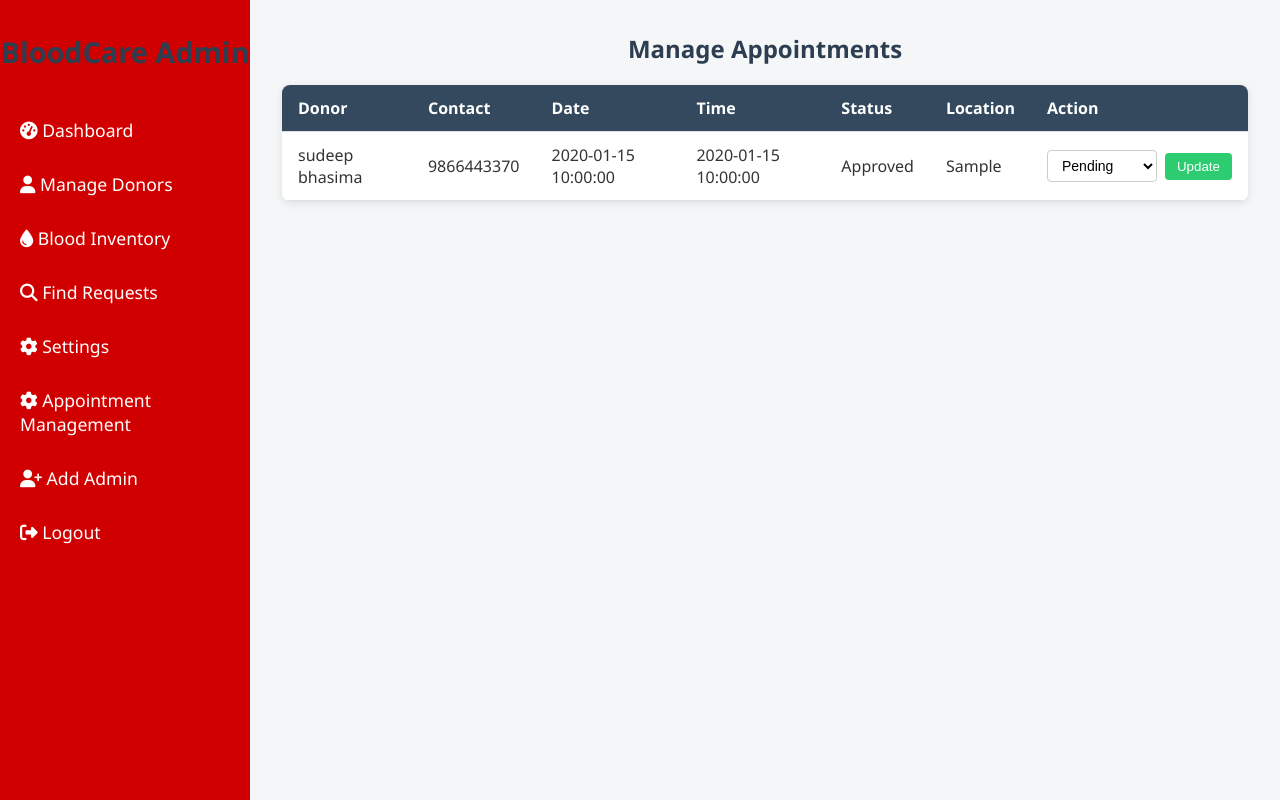
After one commit to Sudip14/blood-bank-management-system, a PHP site: page /admin_appointments.php in a window 1280 px wide. The commit adds this page. Run offline with PHP 8.4, Linux system fonts and the light colour scheme; the visitor is signed in with stand-in values (Sample User, id 1); data comes from the database, SQL or seed files in the repository; tables that the repository leaves empty or names only in its code hold one stand-in row (values such as "Sample post").

```diff
--- /dev/null
+++ b/admin_appointments.php
@@ -0,0 +1,236 @@
+<?php
+include 'connection.php';
+session_start();
+
+if (!isset($_SESSION['admin_id'])) {
+    header("Location: login.php");
+    exit();
+}
+
+// Update appointment status securely
+if (isset($_POST['update_status'])) {
+    $id = $_POST['id'];
+    $status = $_POST['status'];
+
+    $stmt = $con->prepare("UPDATE appointments SET status = ? WHERE id = ?");
+    $stmt->bind_param("si", $status, $id);
+
+    if ($stmt->execute()) {
+        header("Location: " . $_SERVER['PHP_SELF']);
+        exit;
+    } else {
+        echo "<p style='color:red;'>Error updating status: " . htmlspecialchars($stmt->error) . "</p>";
+    }
+    $stmt->close();
+}
+
+// Fetch all appointments with donor info
+$result = mysqli_query($con, "
+    SELECT a.*, d.name, d.contact
+    FROM appointments a
+    JOIN doners d ON a.doners_id = d.id
+    ORDER BY a.appointment_date
+");
+
+if (!$result) {
+    die("<p style='color:red;'>Error fetching appointments: " . htmlspecialchars(mysqli_error($con)) . "</p>");
+}
+?>
+<!DOCTYPE html>
+<html lang="en">
+<head>
+    <meta charset="UTF-8">
+    <title>Manage Appointments | BloodCare Admin</title>
+    <link rel="stylesheet" href="https://cdnjs.cloudflare.com/ajax/libs/font-awesome/6.4.0/css/all.min.css">
+    <style>
+        * {
+            margin: 0;
+            padding: 0;
+            box-sizing: border-box;
+        }
+        body {
+            font-family: 'Segoe UI', Tahoma, Geneva, Verdana, sans-serif;
+            background-color: #f4f6f8;
+            color: #333;
+        }
+
+        /* Sidebar */
+        .sidebar {
+            width: 250px;
+            background: #d10000;
+            color: #fff;
+            position: fixed;
+            height: 100%;
+            padding-top: 2rem;
+        }
+        .sidebar h2 {
+            text-align: center;
+            margin-bottom: 2rem;
+            font-size: 1.8rem;
+        }
+        .sidebar ul {
+            list-style: none;
+        }
+        .sidebar ul li {
+            padding: 15px 20px;
+        }
+        .sidebar ul li a {
+            color: #fff;
+            text-decoration: none;
+            font-size: 1.1rem;
+            display: block;
+        }
+        .sidebar ul li:hover {
+            background: #a50000;
+        }
+
+        /* Main Content */
+        .main-content {
+            margin-left: 250px;
+            padding: 2rem;
+        }
+
+        h2 {
+            text-align: center;
+            color: #2c3e50;
+            margin-bottom: 20px;
+        }
+
+        table {
+            width: 100%;
+            border-collapse: collapse;
+            background-color: #fff;
+            box-shadow: 0 2px 8px rgba(0,0,0,0.1);
+            border-radius: 8px;
+            overflow: hidden;
+        }
+
+        th, td {
+            padding: 12px 16px;
+            text-align: left;
+            border-bottom: 1px solid #e0e0e0;
+        }
+
+        th {
+            background-color: #34495e;
+            color: #fff;
+            font-weight: 600;
+        }
+
+        tr:hover {
+            background-color: #f9f9f9;
+        }
+
+        form {
+            display: flex;
+            gap: 8px;
+            align-items: center;
+        }
+
+        select {
+            padding: 6px 10px;
+            border-radius: 4px;
+            border: 1px solid #ccc;
+            background-color: #fff;
+            font-size: 14px;
+        }
+
+        input[type="submit"] {
+            padding: 6px 12px;
+            background-color: #2ecc71;
+            color: white;
+            border: none;
+            border-radius: 4px;
+            cursor: pointer;
+            font-weight: 500;
+            transition: background-color 0.3s ease;
+        }
+
+        input[type="submit"]:hover {
+            background-color: #27ae60;
+        }
+
+        @media (max-width: 768px) {
+            .sidebar {
+                width: 200px;
+            }
+            .main-content {
+                margin-left: 200px;
+            }
+        }
+
+        @media (max-width: 576px) {
+            .sidebar {
+                position: relative;
+                width: 100%;
+                height: auto;
+                display: flex;
+                justify-content: center;
+            }
+            .main-content {
+                margin-left: 0;
+            }
+        }
+    </style>
+</head>
+<body>
+
+<!-- Sidebar Navigation -->
+<div class="sidebar">
+    <h2>BloodCare Admin</h2>
+    <ul>
+        <li><a href="admin_dashboard.php"><i class="fas fa-tachometer-alt"></i> Dashboard</a></li>
+        <li><a href="manage_donors.php"><i class="fas fa-user"></i> Manage Donors</a></li>
+        <li><a href="blood_inventory.php"><i class="fas fa-tint"></i> Blood Inventory</a></li>
+        <li><a href="finds_requests.php"><i class="fas fa-search"></i> Find Requests</a></li>
+        <li><a href="admin_update.php"><i class="fas fa-cog"></i> Settings</a></li>
+        <li><a href="admin_appointments.php"><i class="fas fa-cog"></i> Appointment Management</a></li>
+        <li><a href="admin_register.php"><i class="fas fa-user-plus"></i> Add Admin</a></li>
+        <li><a href="admin_logout.php"><i class="fas fa-sign-out-alt"></i> Logout</a></li>
+    </ul>
+</div>
+
+<!-- Main Content -->
+<div class="main-content">
+    <h2>Manage Appointments</h2>
+    <table>
+        <tr>
+            <th>Donor</th>
+            <th>Contact</th>
+            <th>Date</th>
+            <th>Time</th>
+            <th>Status</th>
+            <th>Location</th>
+            <th>Action</th>
+        </tr>
+
+        <?php while ($row = mysqli_fetch_assoc($result)) { ?>
+        <tr>
+            <td><?= htmlspecialchars($row['name']) ?></td>
+            <td><?= htmlspecialchars($row['contact']) ?></td>
+            <td><?= htmlspecialchars($row['appointment_date']) ?></td>
+            <td><?= htmlspecialchars($row['appointment_time']) ?></td>
+            <td><?= htmlspecialchars($row['status']) ?></td>
+            <td><?= htmlspecialchars($row['location']) ?></td>
+            <td>
+                <form method="POST">
+                    <input type="hidden" name="id" value="<?= $row['id'] ?>">
+                    <select name="status">
+                        <?php
+                        $statuses = ['Pending', 'Confirmed', 'Completed', 'Cancelled'];
+                        foreach ($statuses as $s) {
+                            $selected = ($row['status'] === $s) ? 'selected' : '';
+                            echo "<option value=\"$s\" $selected>$s</option>";
+                        }
+                        ?>
+                    </select>
+                    <input type="submit" name="update_status" value="Update">
+                </form>
+            </td>
+        </tr>
+        <?php } ?>
+    </table>
+</div>
+
+</body>
+</html>
--- a/admin_dashboard.php
+++ b/admin_dashboard.php
@@ -182,6 +182,7 @@ if (isset($_SESSION['admin_id'])) {
             <li><a href="blood_inventory.php"><i class="fas fa-tint"></i> Blood Inventory</a></li>
             <li><a href="finds_requests.php"><i class="fas fa-search"></i> Find Requests</a></li>
             <li><a href="admin_update.php"><i class="fas fa-cog"></i> Settings</a></li>
+            <li><a href="admin_appointments.php"><i class="fas fa-cog"></i> Appointment Management</a></li>
             <li><a href="admin_register.php"> <i class="fa-solid fa-user">+</i>Add New Admin</a></li>
             <li><a href="admin_logout.php"><i class="fas fa-sign-out-alt"></i> Logout</a></li>
         </ul>
--- a/index.php
+++ b/index.php
@@ -236,7 +236,10 @@ document.getElementById('bellBtn').addEventListener('click', function(e) {
             $conn->close();
             ?>
         </div>
-        <a href="register.php" class="cta-btn">Become a Donor</a>
+<a href="<?php
+    echo isset($_SESSION['donor_id']) ? 'book_appointment.php' : 'login.php';
+?>" class="cta-btn">Book Appointment</a>
+
     </div>
 </section>
 
--- a/login_process.php
+++ b/login_process.php
@@ -34,9 +34,11 @@ if ($_SERVER["REQUEST_METHOD"] == "POST") {
             $_SESSION['user_blood_group'] = $blood_group;
             $_SESSION['user_location'] = $location;
 
+            $_SESSION['doners_id'] = $id;
+
             $stmt->close();
             $con->close();
-            header("Location: index.php");
+           header("Location: book_appointment.php");
             exit();
         } else {
             $_SESSION['error'] = "❌ Incorrect password.";
```
Also changed, not shown: book_appointment.php (added, +196 -0 lines).
